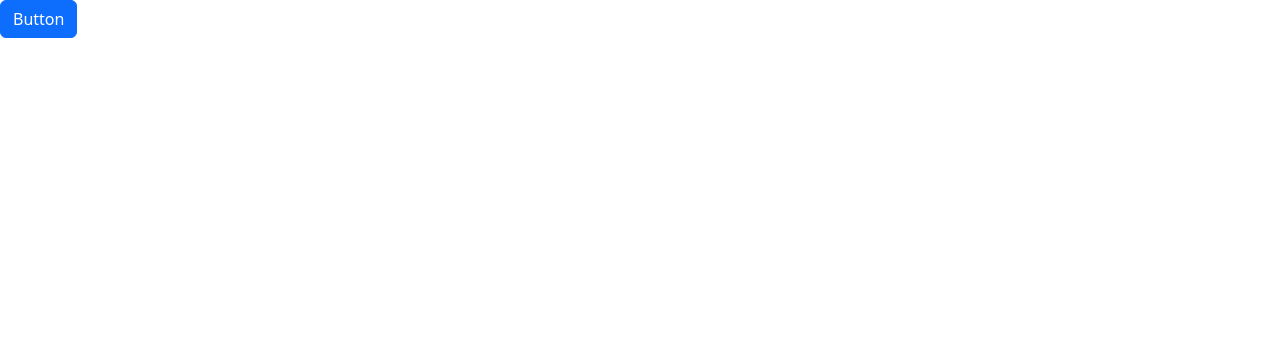
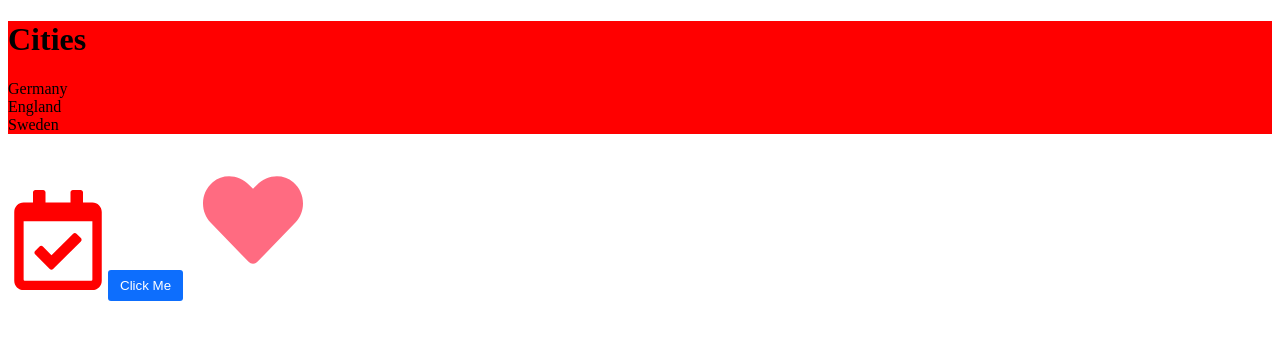
Before and after one commit to behnamac/Mosh, a React (Vite) app: page / in a window 1280 px wide. Shown: the top 340 px of the page. Built offline with nearby package versions, Linux system fonts and the light colour scheme.

Commit message:
use CSS module

```diff
--- a/package.json
+++ b/package.json
@@ -13,7 +13,8 @@
     "boostrap": "^2.0.0",
     "bootstrap": "^5.3.3",
     "react": "^18.3.1",
-    "react-dom": "^18.3.1"
+    "react-dom": "^18.3.1",
+    "react-icons": "^4.7.1"
   },
   "devDependencies": {
     "@types/react": "^18.3.3",
@@ -25,6 +26,6 @@
     "eslint-plugin-react-hooks": "^4.6.2",
     "eslint-plugin-react-refresh": "^0.4.7",
     "typescript": "^5.2.2",
-    "vite": "^5.3.1"
+    "vite": "^5.3.3"
   }
 }
--- a/src/App.tsx
+++ b/src/App.tsx
@@ -1,25 +1,19 @@
-import Alert from "./Component/Alert";
-import Button from "./Component/Button";
-import { useState } from "react";
+import Button from "./Component/Button/Button";
+import Like from "./Component/Like/Like";
+import ListGroup from "./Component/ListGroup";
+import { FaRegCalendarCheck } from "react-icons/fa";
 
 const App = () => {
-  const BtnText = "Button";
-  const [alertVisible, setAlertVisible] = useState(false);
-  const OnClick = () => {
-    !alertVisible && setAlertVisible(true);
+  const items = ["Germany", "England", "Sweden"];
+  const onClick = () => {
+    console.log("hey");
   };
-  const OnClose = () => {
-    setAlertVisible(false);
-  };
-
   return (
     <>
-      {alertVisible && (
-        <Alert onClose={OnClose}>This is a warning</Alert>
-      )}
-      <Button color="primary" onClicked={OnClick}>
-        {BtnText}
-      </Button>
+      <ListGroup items={items} title="Cities"></ListGroup>
+      <FaRegCalendarCheck color="red" size={100} />
+      <Button onClicked={onClick}>Click Me</Button>
+      <Like onClick={() => console.log("Clicked!")} />
     </>
   );
 };
--- a/src/Component/Button.tsx
+++ /dev/null
@@ -1,17 +0,0 @@
-import { ReactNode } from "react";
-
-interface prop {
-  children: ReactNode;
-  onClicked: () => void;
-  color?: "primary" | "secondary" | "danger";
-}
-
-const Button = ({ children, onClicked, color = "secondary" }: prop) => {
-  return (
-    <button type="button" className={"btn btn-" + color} onClick={onClicked}>
-      {children}
-    </button>
-  );
-};
-
-export default Button;
--- /dev/null
+++ b/src/Component/Button/Button.tsx
@@ -0,0 +1,22 @@
+import { ReactNode } from "react";
+import styles from "./button.module.css";
+
+interface prop {
+  children: ReactNode;
+  onClicked: () => void;
+  color?: "primary" | "secondary" | "danger";
+}
+
+const Button = ({ children, onClicked, color = "primary" }: prop) => {
+  return (
+    <button
+      type="button"
+      className={[styles.btn, styles["btn-" + color]].join(" ")}
+      onClick={onClicked}
+    >
+      {children}
+    </button>
+  );
+};
+
+export default Button;
--- /dev/null
+++ b/src/Component/Button/button.module.css
@@ -0,0 +1,10 @@
+.btn {
+  padding: 8px 12px;
+  border: 0px;
+  border-radius: 3px;
+}
+
+.btn-primary {
+  background-color: #0d6efd;
+  color: white;
+}
--- /dev/null
+++ b/src/Component/Like/Like.module.css
@@ -0,0 +1,11 @@
+.Heart {
+  padding: 20px;
+  color: #ff6b81;
+  font-size: 100px;
+}
+
+.EmptyHeart {
+  padding: 20px;
+  color: #000000;
+  font-size: 100px;
+}
--- /dev/null
+++ b/src/Component/Like/Like.tsx
@@ -0,0 +1,20 @@
+import { FaHeart, FaRegHeart } from "react-icons/fa";
+import styles from "./Like.module.css";
+import { useState } from "react";
+
+interface Props {
+  onClick: () => void;
+}
+
+const Like = ({ onClick }: Props) => {
+  const [status, setStatus] = useState(true);
+  const toggle = () => {
+    setStatus(!status);
+    onClick();
+  };
+
+  if (status) return <FaHeart className={styles.Heart} onClick={toggle} />;
+  return <FaRegHeart className={styles.EmptyHeart} onClick={toggle} />;
+};
+
+export default Like;
--- /dev/null
+++ b/src/Component/ListGroup/ListGroup.module.css
@@ -0,0 +1,5 @@
+.golaby{
+    padding: 0;
+    list-style: none;
+    background-color: red;
+}
--- a/src/Component/ListGroup.tsx
+++ b/src/Component/ListGroup/ListGroup.tsx
@@ -1,14 +1,14 @@
 import { useState } from "react";
+import styles from './ListGroup.module.css'
 interface prop {
   items: string[];
   title: string;
-  onSelected: (item: string) => void;
 }
-const ListGroup = ({ items, title, onSelected }: prop) => {
+const ListGroup = ({ items, title }: prop) => {
   const [selectedIndex, setSelectedIndex] = useState(-1);
   return (
     <>
-      <ul className="list-group">
+      <ul className={styles.golaby}>
         <h1>{title}</h1>
         {items.length === 0 && <p>items not found</p>}
         {items.map((item, index) => (
@@ -21,7 +21,6 @@
             key={item}
             onClick={() => {
               setSelectedIndex(index);
-              onSelected(item);
             }}
           >
             {item}
--- /dev/null
+++ b/src/Component/ListGroup/index.ts
@@ -0,0 +1,2 @@
+import ListGroup from './ListGroup'
+export default ListGroup;
--- a/src/main.tsx
+++ b/src/main.tsx
@@ -1,7 +1,7 @@
 import React from "react";
 import ReactDOM from "react-dom/client";
 import App from "./App.tsx";
-import 'bootstrap/dist/css/bootstrap.css'
+
 ReactDOM.createRoot(document.getElementById("root")!).render(
   <React.StrictMode>
     <App />
```
Also changed, not shown: 1 other file (tests, documents, lock files or other folders).
